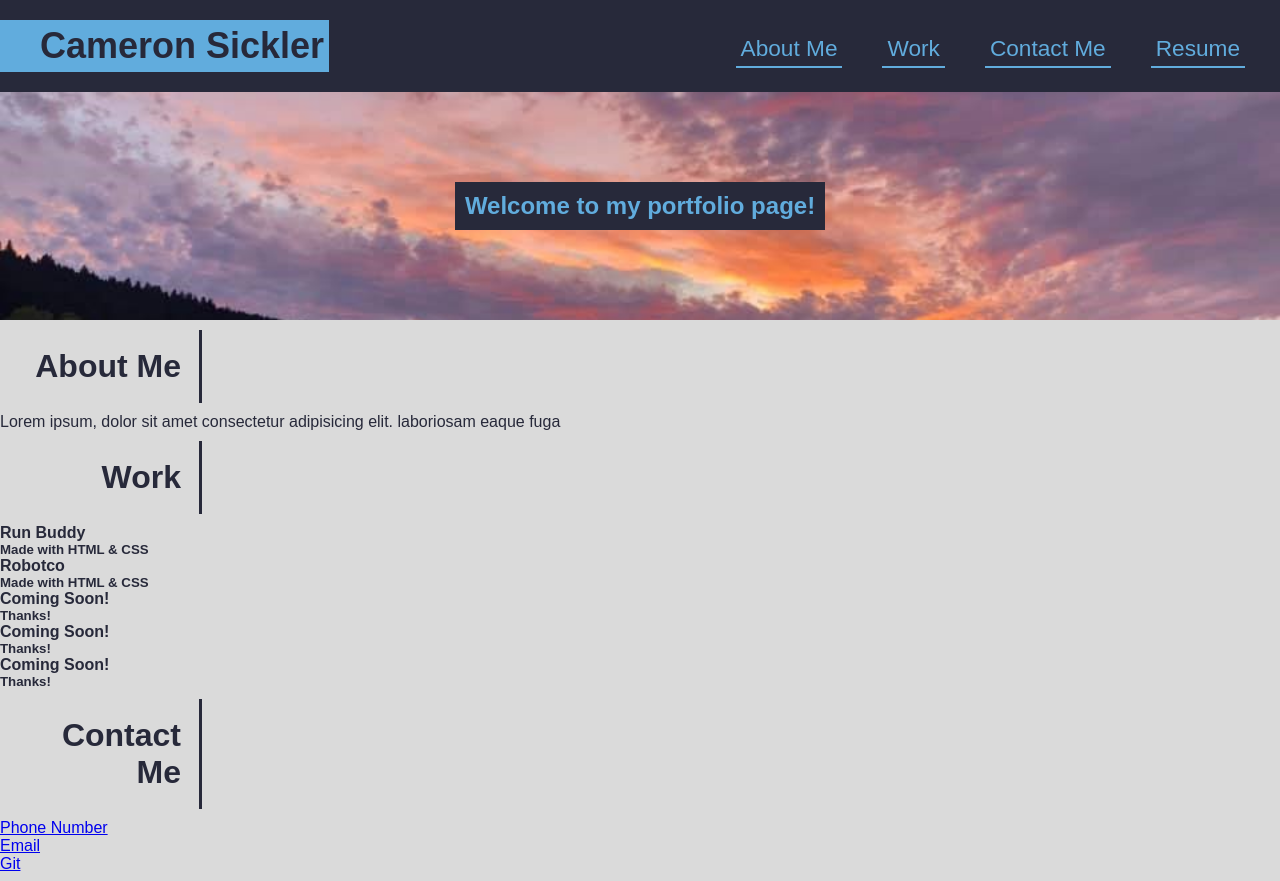
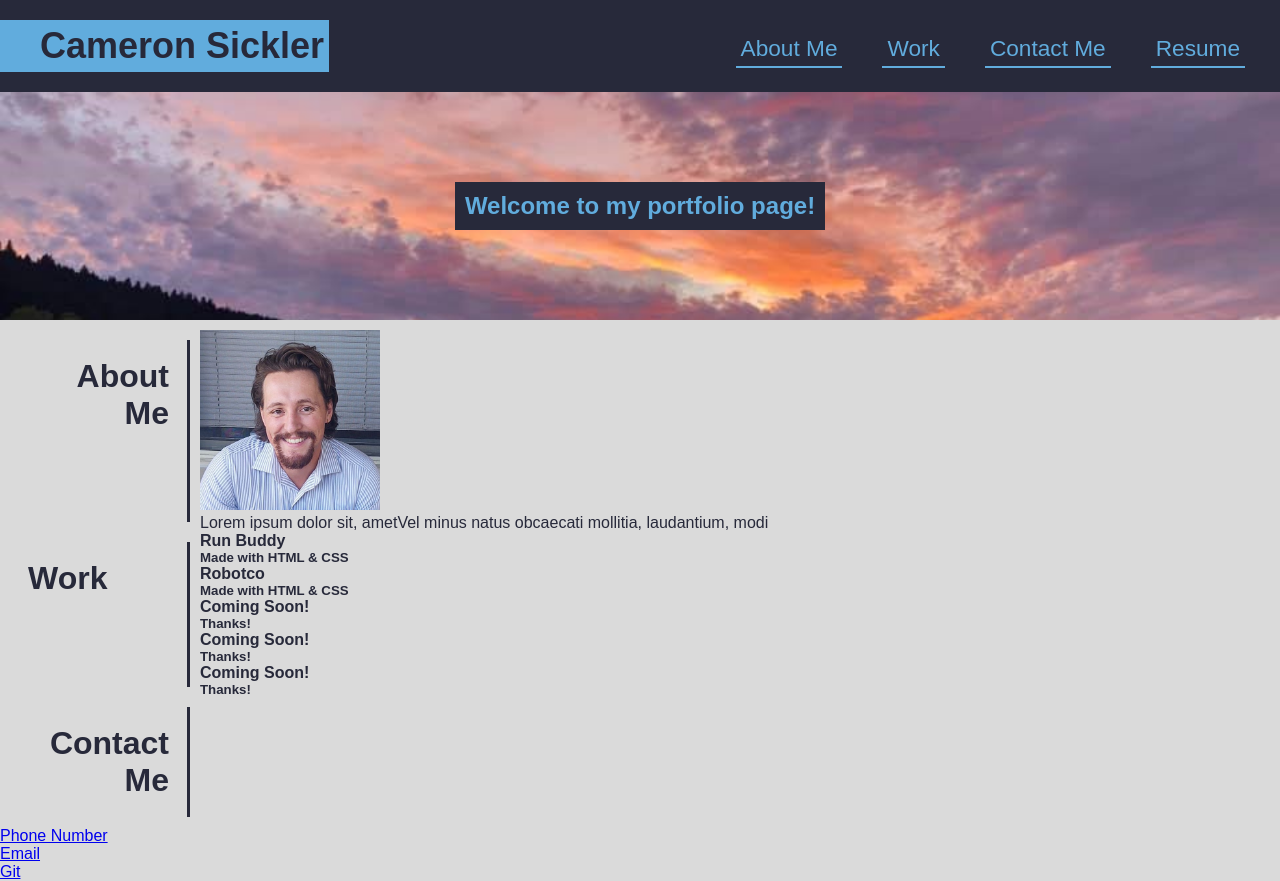
Before and after one commit to CameronSickler/professional-portfolio, a plain HTML site: page index.html in a window 1280 px wide. Drawn offline with Linux system fonts and the light colour scheme.

Commit message:
add about me section style

```diff
--- a/assets/css/style.css
+++ b/assets/css/style.css
@@ -101,16 +101,44 @@ header nav {
 
  /* end styles to hero */
 
+#about-me {
+    display: flex;
+    margin-top: 10px;
+}
+
+.profile-picture {
+    width: 180px;
+    height: 180px;
+}
+
 .section-title-container {
+    width: 180px;
     margin: 10px;
     padding: 10px;
     border-right: 3px solid var(--tertiary-color);
-    width: 15%;
+    display: flex;
+    justify-content: space-between;
+    flex-wrap: wrap;
+    text-align: right;
+
 }
 
 .section-title-container h3 {
     font-size: 32px;
     color: var(--tertiary-color);
     padding: 8px;
-    text-align: right;
+    display: flex;
+    justify-content: space-between;
+    flex-wrap: wrap;
 }
+
+
+/* end about me section */
+
+
+
+/* begin work section */
+
+#work {
+    display: flex;
+}
--- a/index.html
+++ b/index.html
@@ -49,9 +49,6 @@
     <!-- Hero section begins here-->
 
     <section class="hero">
-        <!--need to add css style here-->
-
-        <!-- INSERT HERO IMG HERE OR CLASS IT AND URL IN CSS?-->
 
         <div class="hero-quote">
             <h2>Welcome to my portfolio page!</h2>
@@ -71,7 +68,6 @@
     <section id="about-me">
 
         <div class="section-title-container">
-            <!-- need class for all of our link item containers here-->
 
             <h3>About Me</h3> <!-- need class for all of our h3 link item text here -->
 
@@ -79,12 +75,18 @@
 
         <!-- about me bio text begins here-->
 
-        <div>
+        <article class="bio">
+
+            <img class="profile-picture" src="./assets/images/profile-picture.jpg" alt="Cameron smiling" />
             <!-- might need class for container styles here-->
 
-            <p>Lorem ipsum, dolor sit amet consectetur adipisicing elit. laboriosam eaque fuga</p>
+            <div>
+                <p>Lorem ipsum dolor sit, ametVel minus natus obcaecati mollitia,
+                    laudantium, modi </p>
+            </div>
 
-        </div>
+
+        </article>
 
     </section>
     <!-- About Me container end-->
@@ -105,18 +107,20 @@
 
         </div>
 
-        <div>
+
+
+        <div class="project-containers">
             <!-- need class and this contains all work item divs-->
 
             <!--RunBuddy work project start-->
 
-            <div>
+            <div class="project1">
                 <!--need class here for styles, anchor tag to href, and IMG here-->
 
-                <div>
+                <div class="project1-image-container">
                     <!-- need class here for work item description container-->
 
-                    <div>
+                    <div class="project-text-container">
                         <!--Need class here to style h4 & h5text here-->
                         <h4>Run Buddy</h4>
                         <h5>Made with HTML & CSS</h5>
```
Also changed, not shown: assets/images/cat-blanket.jpg (added), assets/images/dog-field.jpg (added), assets/images/frozen-lake.jpg (added), assets/images/profile-picture.jpg (added), assets/images/robotco.jpg (added), assets/images/run-buddy.jpg (added).
